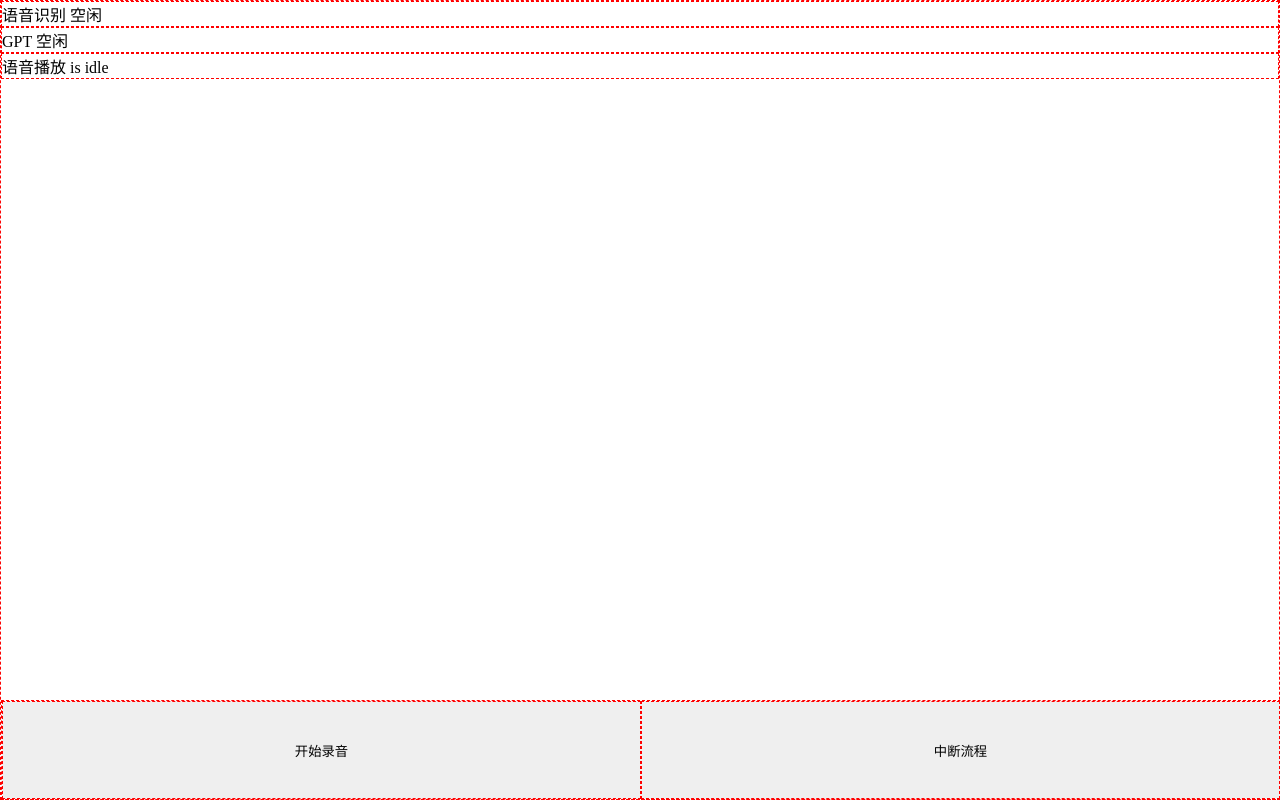
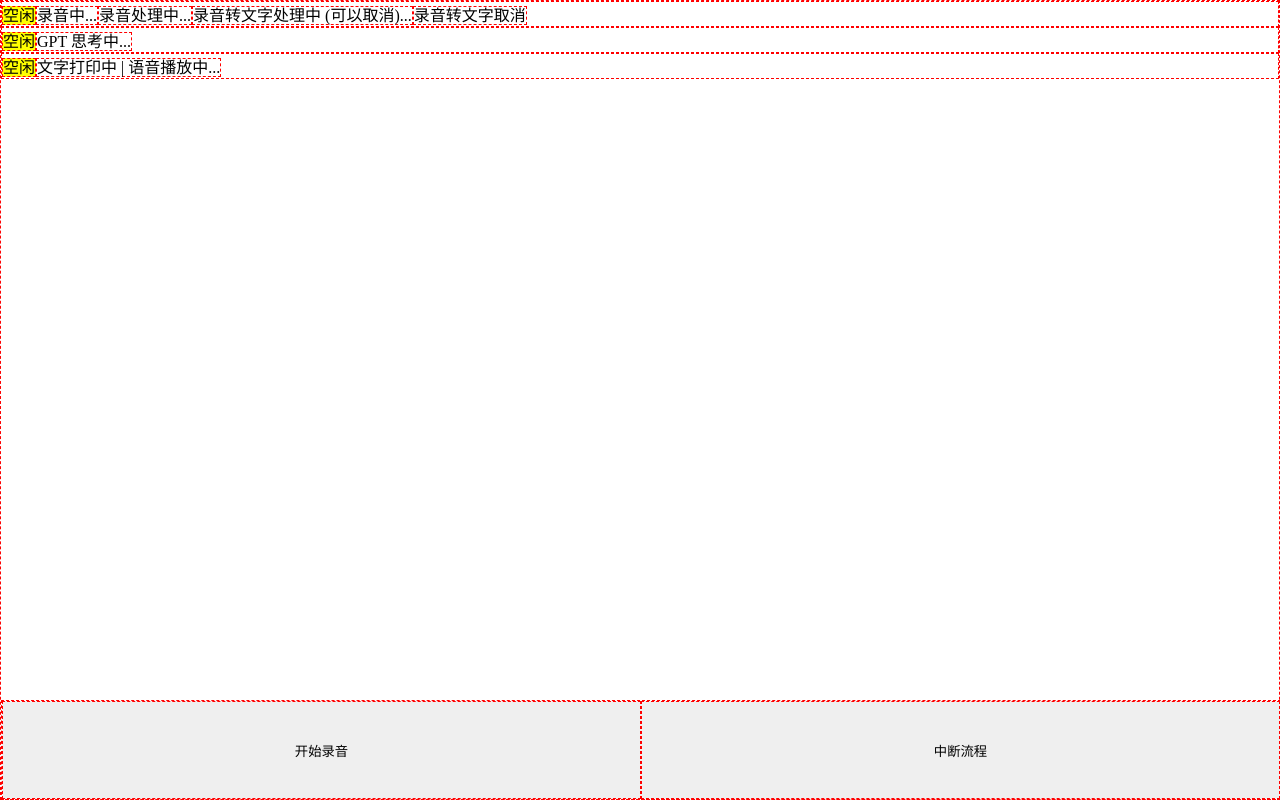
Before and after one commit to fancn21th/tts-core, a React (Vite) app: page / in a window 1280 px wide. Built offline with nearby package versions, Linux system fonts and the light colour scheme.

Commit message:
👌 IMPROVE: 全状态

```diff
--- a/src/App.css
+++ b/src/App.css
@@ -16,3 +16,7 @@
   flex-grow: 1;
   height: 100%;
 }
+
+.highlight {
+  background-color: yellow;
+}
--- a/src/components/Chats.tsx
+++ b/src/components/Chats.tsx
@@ -1,5 +1,23 @@
 import { useRef } from "react";
 import { useRecognition, useChat, useReadAloud } from "../hooks/";
+
+const recognitionStateMap = {
+  idle: "空闲",
+  listening: "录音中...",
+  voiceProcessing: "录音处理中...",
+  voice2TextProcessing: "录音转文字处理中 (可以取消)...",
+  cancelled: "录音转文字取消",
+};
+
+const chatStateMap = {
+  idle: "空闲",
+  processing: "GPT 思考中...",
+};
+
+const readStateMap = {
+  idle: "空闲",
+  reading: "文字打印中 | 语音播放中...",
+};
 
 const Chats: React.FC = () => {
   const [recognitionState, startRecognition, stopRecognition] =
@@ -36,23 +54,41 @@ const Chats: React.FC = () => {
     <div className="chats-container">
       {/* 语音识别 状态 */}
       <div className="recognition-state">
-        {recognitionState === "idle"
-          ? "语音识别 空闲"
-          : recognitionState === "listening"
-          ? "语音识别 录音中..."
-          : recognitionState === "voiceProcessing"
-          ? "语音识别 语音处理中..."
-          : recognitionState === "voice2TextProcessing"
-          ? "语音识别 语音转文字 (可以取消)..."
-          : "语音识别 语音取消"}
+        {Object.values(recognitionStateMap).map((val) => {
+          return (
+            <span
+              className={
+                val === recognitionStateMap[recognitionState] ? "highlight" : ""
+              }
+            >
+              {val}
+            </span>
+          );
+        })}
       </div>
       {/* GPT 状态 */}
       <div className="gpt-state">
-        {chatState === "idle" ? "GPT 空闲" : "GPT 正在处理中 ..."}
+        {Object.values(chatStateMap).map((val) => {
+          return (
+            <span
+              className={val === chatStateMap[chatState] ? "highlight" : ""}
+            >
+              {val}
+            </span>
+          );
+        })}
       </div>
       {/* 语音合成 状态 */}
       <div className="read-state">
-        {readState === "idle" ? "语音播放 is idle" : "语音正在播放 ..."}
+        {Object.values(readStateMap).map((val) => {
+          return (
+            <span
+              className={val === readStateMap[readState] ? "highlight" : ""}
+            >
+              {val}
+            </span>
+          );
+        })}
       </div>
       {/* 底部 */}
       <div className="action-bar">
--- a/src/utils/chat.ts
+++ b/src/utils/chat.ts
@@ -1,6 +1,6 @@
 import { delay } from "./helper";
 
-export type ChatState = "idle" | "progressing";
+export type ChatState = "idle" | "processing";
 
 export const ask: (question: string) => Promise<string> = async (
   question: string
```
